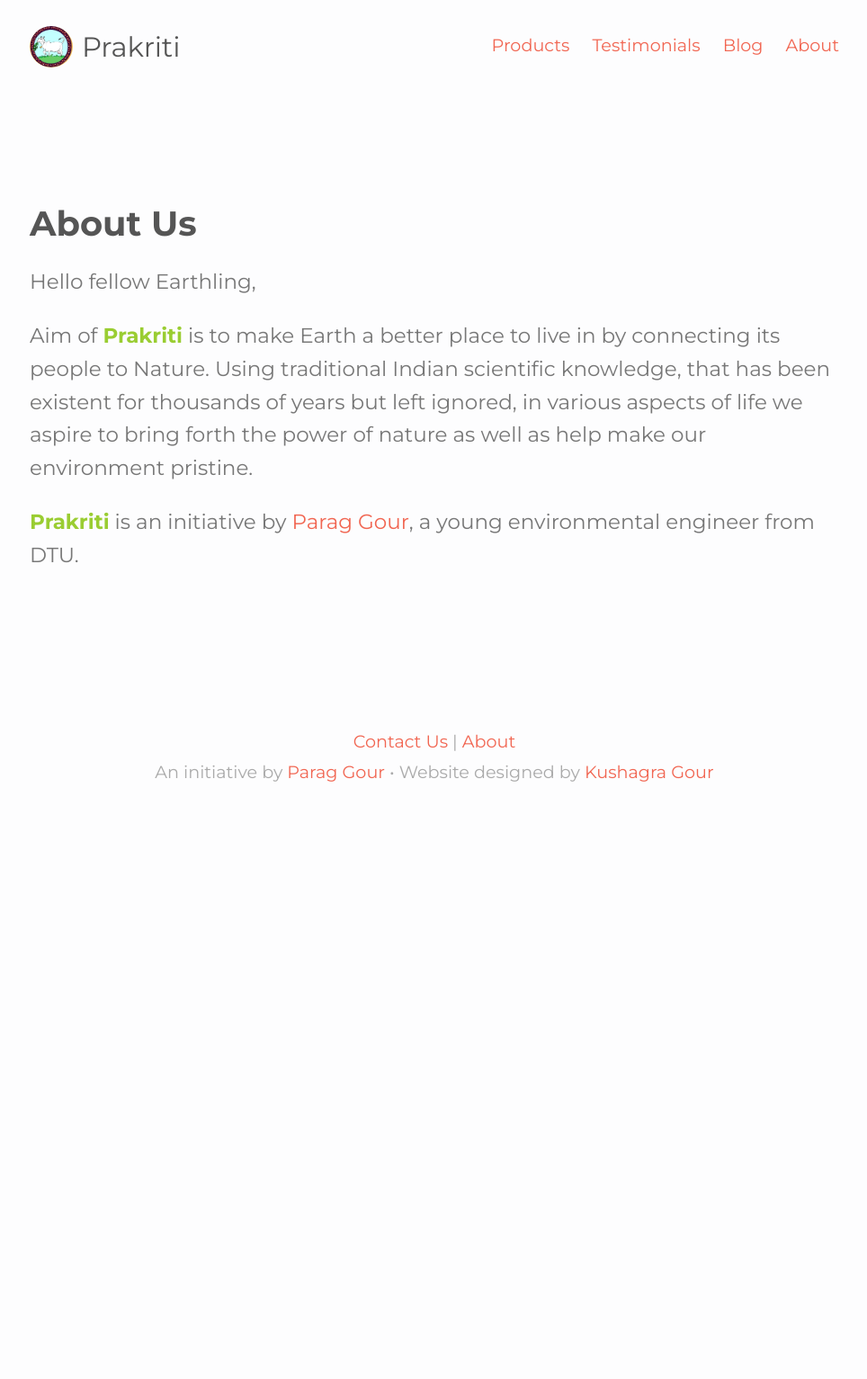
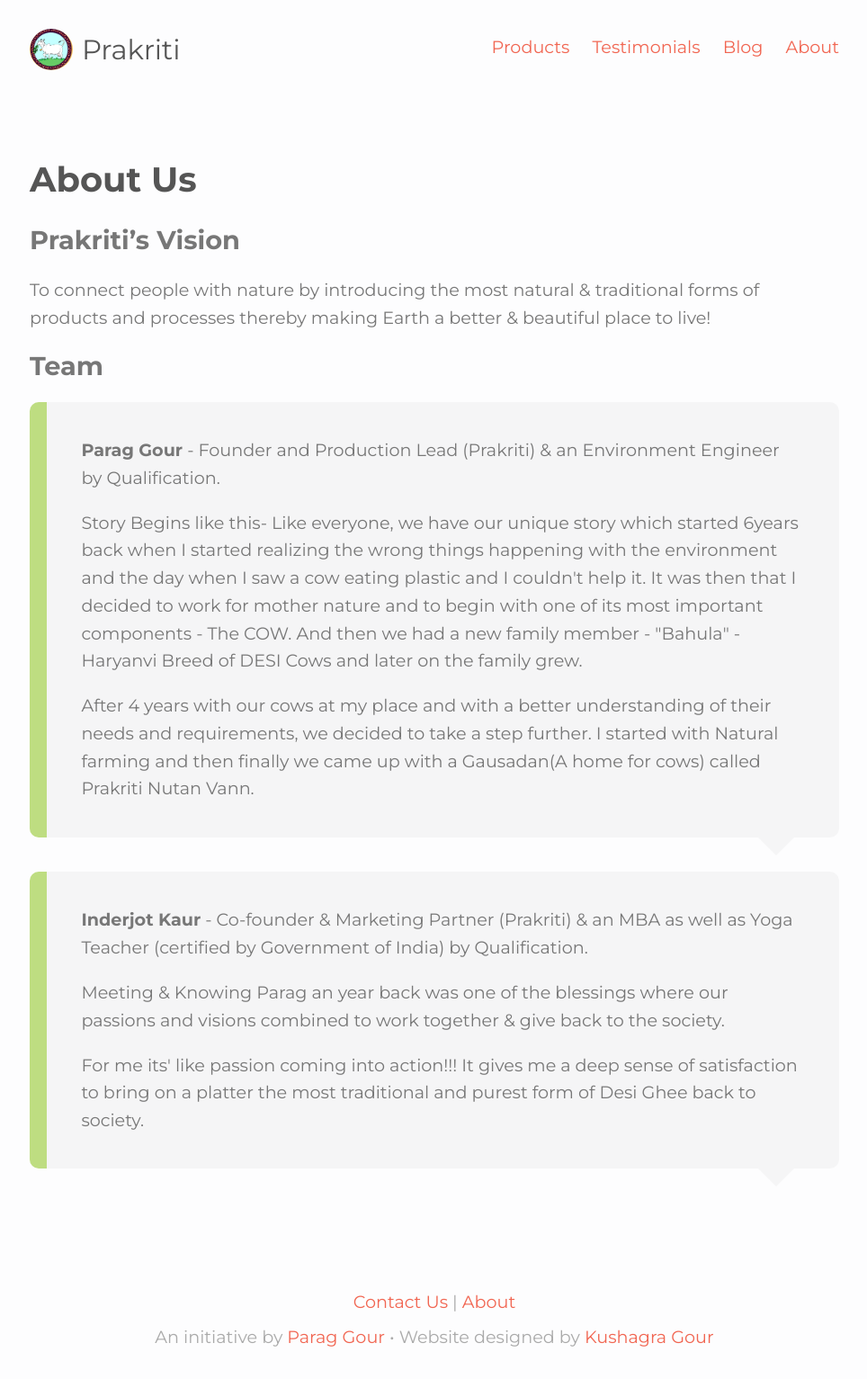
Before and after one commit to prakritee/prakritee.github.io, a Jekyll site: the page built from about.md, in a window 1280 px wide. Shown: the whole page at 90% size, without its empty margins (157-1121 px from the left). Built offline with Jekyll 4.4.1, drawn with Linux system fonts in a browser that asks for light colours; before the commit the page ends 902 px from its top, so only the background shows below that.

Commit message:
content changes

```diff
--- a/about.md
+++ b/about.md
@@ -4,8 +4,44 @@
 permalink: /about/
 ---
 
-Hello fellow Earthling,
+<!-- Hello fellow Earthling,
 
 Aim of <span class="bold green">Prakriti</span> is to make Earth a better place to live in by connecting its people to Nature. Using traditional Indian scientific knowledge, that has been existent for thousands of years but left ignored, in various aspects of life we aspire to bring forth the power of nature as well as help make our environment pristine.
 
-<span class="bold green">Prakriti</span> is an initiative by <a href="https://www.facebook.com/parag.gour.7">Parag Gour</a>, a young environmental engineer from DTU.
+<span class="bold green">Prakriti</span> is an initiative by <a href="https://www.facebook.com/parag.gour.7">Parag Gour</a>, a young environmental engineer from DTU. -->
+
+## Prakriti's Vision
+
+To connect people with nature by introducing the most natural & traditional forms of products and processes thereby making Earth a better & beautiful place to live!
+
+## Team
+
+
+<div class="testimonial">
+	<div class="testimonial__body">
+		<p>
+            <strong>Parag Gour</strong> - Founder and Production Lead (Prakriti) & an Environment Engineer by Qualification.
+        </p>
+        <p>
+
+            Story Begins like this- Like everyone, we have our unique story which started 6years back when I started realizing the wrong things happening with the environment and the day when I saw a cow eating plastic and I couldn't help it. It was then that I decided to work for mother nature and to begin with one of its most important components - The COW. And then we had a new family member - "Bahula" - Haryanvi Breed of DESI Cows and later on the family grew.
+        </p>
+        <p>
+            After 4 years with our cows at my place and with a better understanding of their needs and requirements, we decided to take a step further. I started with Natural farming and then finally we came up with a Gausadan(A home for cows) called Prakriti Nutan Vann.
+		</p>
+	</div>
+	<!-- <div class="testimonial__by">- <strong>Sandhya Choubey</strong>, Gujrat</div> -->
+</div>
+
+<div class="testimonial">
+	<div class="testimonial__body">
+		<p>
+            <strong>Inderjot Kaur</strong> - Co-founder & Marketing Partner (Prakriti) & an MBA as well as Yoga Teacher (certified by Government of India) by Qualification.
+        </p>
+        <p>Meeting & Knowing Parag an year back was one of the blessings where our passions and visions combined to work together & give back to the society.
+        </p>
+        <p>
+        For me its' like passion coming into action!!! It gives me a deep sense of satisfaction to bring on a platter the most traditional and purest form of Desi Ghee back to society.
+        </p>
+    </div>
+</div>
--- a/css/main.scss
+++ b/css/main.scss
@@ -9,7 +9,7 @@
 $base-font-family: Helvetica, Arial, sans-serif;
 $base-font-size:   16px;
 $small-font-size:  $base-font-size * 0.875;
-$base-line-height: 1.5;
+$base-line-height: 1.6;
 
 $spacing-unit:     30px;
 
@@ -50,6 +50,7 @@
 	font-family: 'montserrat', sans-serif;
 	margin: 0;
 	font-size: 1.2em;
+	line-height: 1.5;
 	background: $background-color;
 }
 .fl--rt { float: right; }
@@ -156,7 +157,7 @@
 	margin-bottom: 20px;
 }
 .post-content {
-	font-size: 1.2em;
+	// font-size: 1.2em;
 	line-height: 1.6em;
 }
 .page-nav {
@@ -319,7 +320,7 @@
 	padding: 2em;
 	position: relative;
 }
-.testimonial__body:before {
+.testimonial--with-quote .testimonial__body:before {
 	color: rgba(0,0,0,0.3);
 	pointer-events: none;
 	content: "\201C";
--- a/index.html
+++ b/index.html
@@ -6,5 +6,8 @@
 
 <div class="text--center  row">
 	<h1 class="main-title"><span style="color:#FAB117">Prakriti</span> <span style="color:yellowgreen">(प्रकृति )</span></h1>
-	<p><span class="bold  green" style="font-size:1.2em">"Prakriti"</span> means Nature in Hindi language. <span class="bold green">Prakriti</span> is our effort towards making Earth a better place by connecting everyone with Nature.</p>
+	<!-- <p><span class="bold  green" style="font-size:1.2em">"Prakriti"</span> means Nature in Hindi language. <span class="bold green">Prakriti</span> is our effort towards making Earth a better place by connecting everyone with Nature.</p> -->
+	<p>We Welcome you to Prakriti! and share with you the purest and most traditional form of Ghrit (Ghee) - A2 Cow Desi Bilona
+Ghee.
+	</p>
 </div>
```
Also changed, not shown: testimonials.md (+4 -4 lines).
